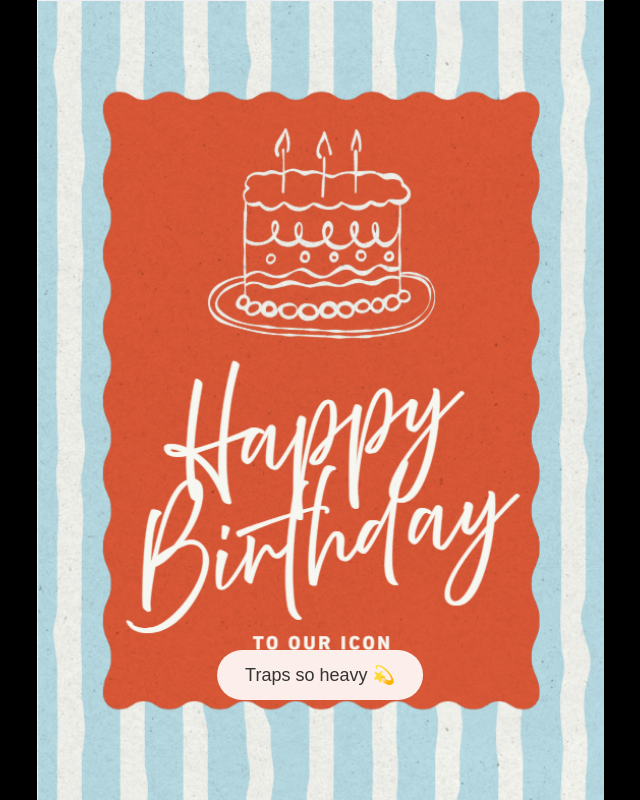
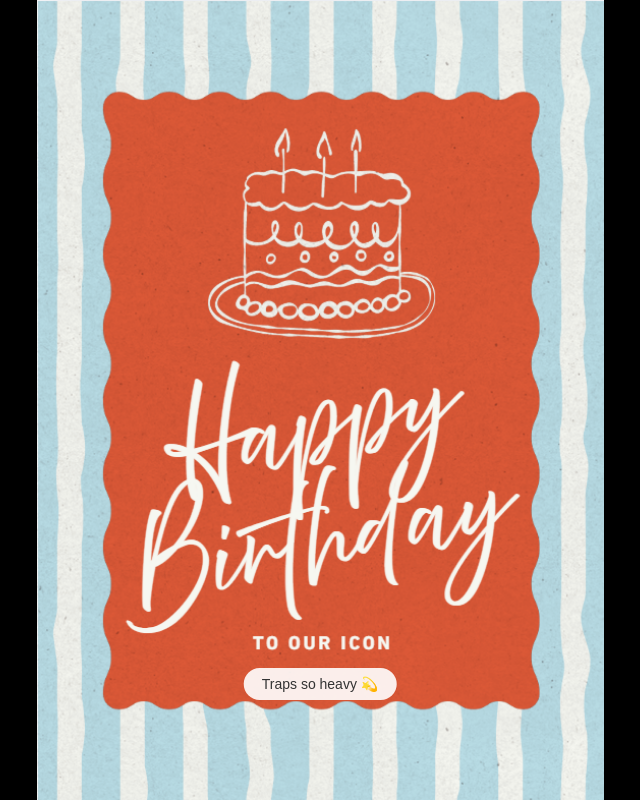
Before and after one commit to MakanSabeti/Maddisonbday, a plain HTML site: page index.html in a window 1280 px wide. Shown: the whole page, without its empty margins (320-960 px from the left). Drawn offline with nearby package versions, Linux system fonts and the light colour scheme.

Commit message:
Update index.html

```diff
--- a/index.html
+++ b/index.html
@@ -39,10 +39,10 @@
       left: 50%;
       transform: translateX(-50%);
 
-      padding: 14px 28px;
-      font-size: 18px;
+      padding: 8px 18px;
+      font-size: 14px;
       border: none;
-      border-radius: 30px;
+      border-radius: 20px;
       cursor: pointer;
       background: rgba(255, 255, 255, 0.9);
       color: #333;
```
